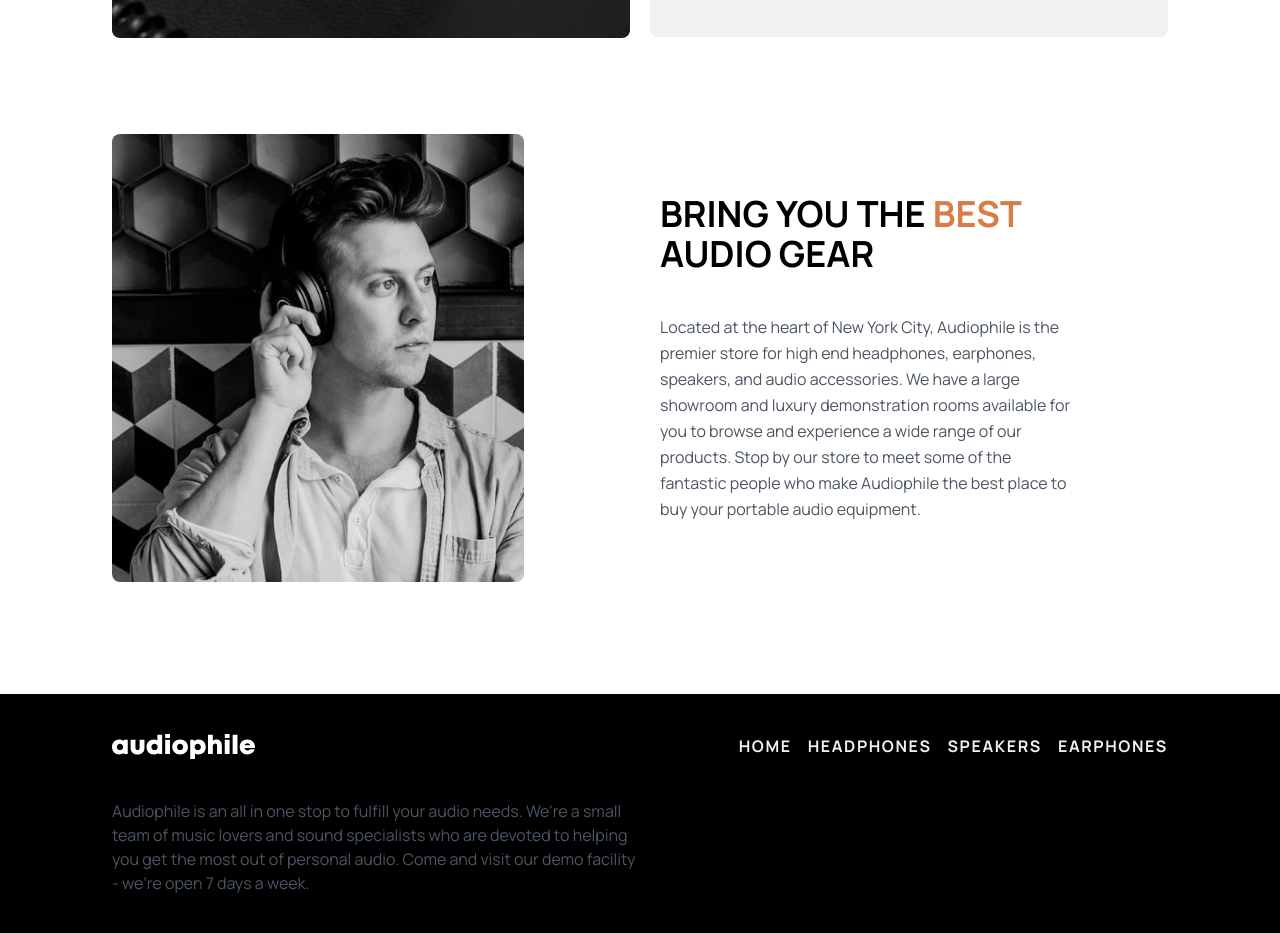
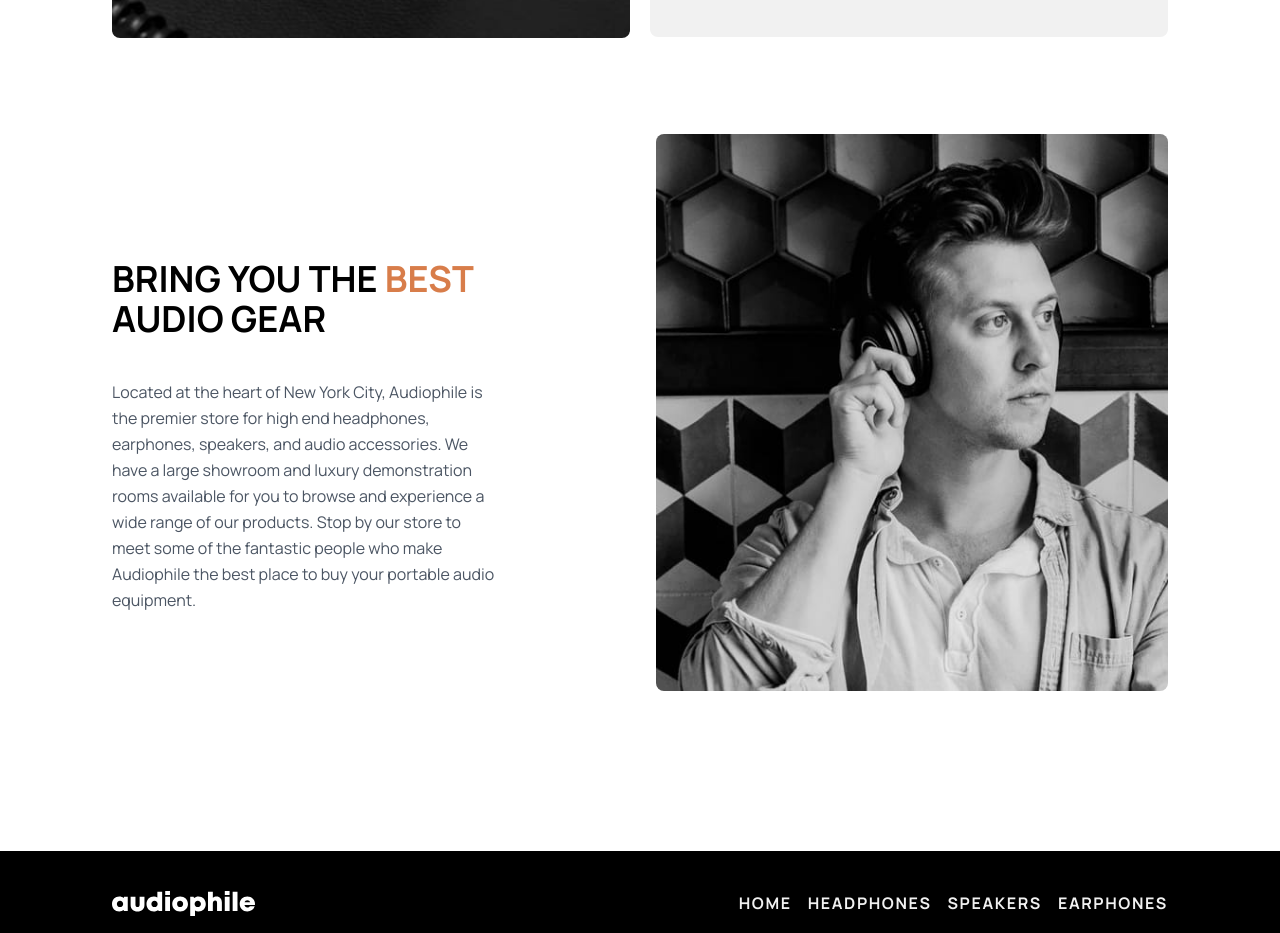
Before and after one commit to bongomin256/audiophile-ecommerce-website, a React (Create React App) app: page / in a window 1280 px wide. Shown: the part 2001-2934 px from the top of the page. Built offline with nearby package versions, Linux system fonts and the light colour scheme.

Commit message:
changed display from flex to grid

```diff
--- a/src/components/BestGear/BestGear.js
+++ b/src/components/BestGear/BestGear.js
@@ -5,19 +5,24 @@ import bestGearDesktop from "../../assets/shared/desktop/image-best-gear.jpg";
 const bestGear = () => {
   return (
     <section className="px-8 mt-24 md:px-16 lg:px-28">
-      <article className="flex flex-col gap-10 lg:flex-row lg:items-center">
-        <picture className="lg:flex-1">
+      <article className="lg:grid lg:grid-cols-2 lg:items-center lg:gap-8">
+        {/* className="flex flex-col gap-10 lg:items-center lg:flex-row" */}
+        <picture className="lg:order-2">
           <source media="(min-width: 1024px)" srcset={bestGearDesktop} alt="" />
           <source media="(min-width: 768px )" srcset={bestGearTablet} alt="" />
-          <img className="rounded-lg" src={bestGearMobile} alt="" />
+          <img
+            className="rounded-lg lg:w-full md:mb-12"
+            // lg:flex-1
+            src={bestGearMobile}
+            alt=""
+          />
         </picture>
-
-        <section className="text-center md:px-24 lg:flex-1 lg:text-start">
+        <section className="text-center md:px-24 lg:px-0 lg:text-start lg:w-3/4">
+          {/* lg:flex-1 lg:text-start lg:px-0 */}
           <h3 className="mb-10 text-3xl font-semibold text-black uppercase md:text-4xl">
             bring you the <span className="text-orange-300">best</span> audio
             gear
           </h3>
-
           <article>
             <p className="leading-relaxed">
               Located at the heart of New York City, Audiophile is the premier
--- a/src/pages/Home.js
+++ b/src/pages/Home.js
@@ -10,6 +10,7 @@ function Home() {
     <MainLayout>
       <Hero />
       <Category />
+
       <Zx9Speaker />
       <Yx1Earphones />
       <BestGear />
```
